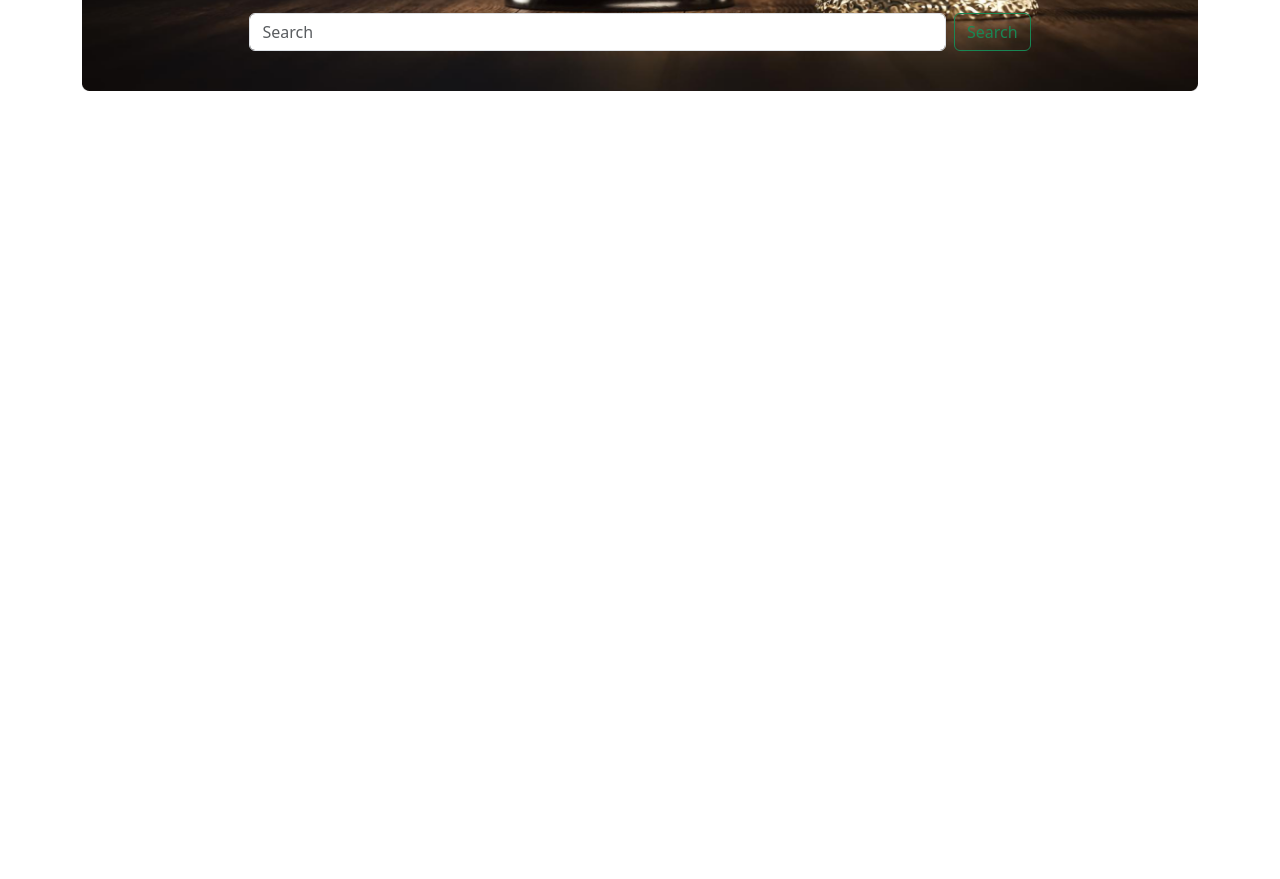
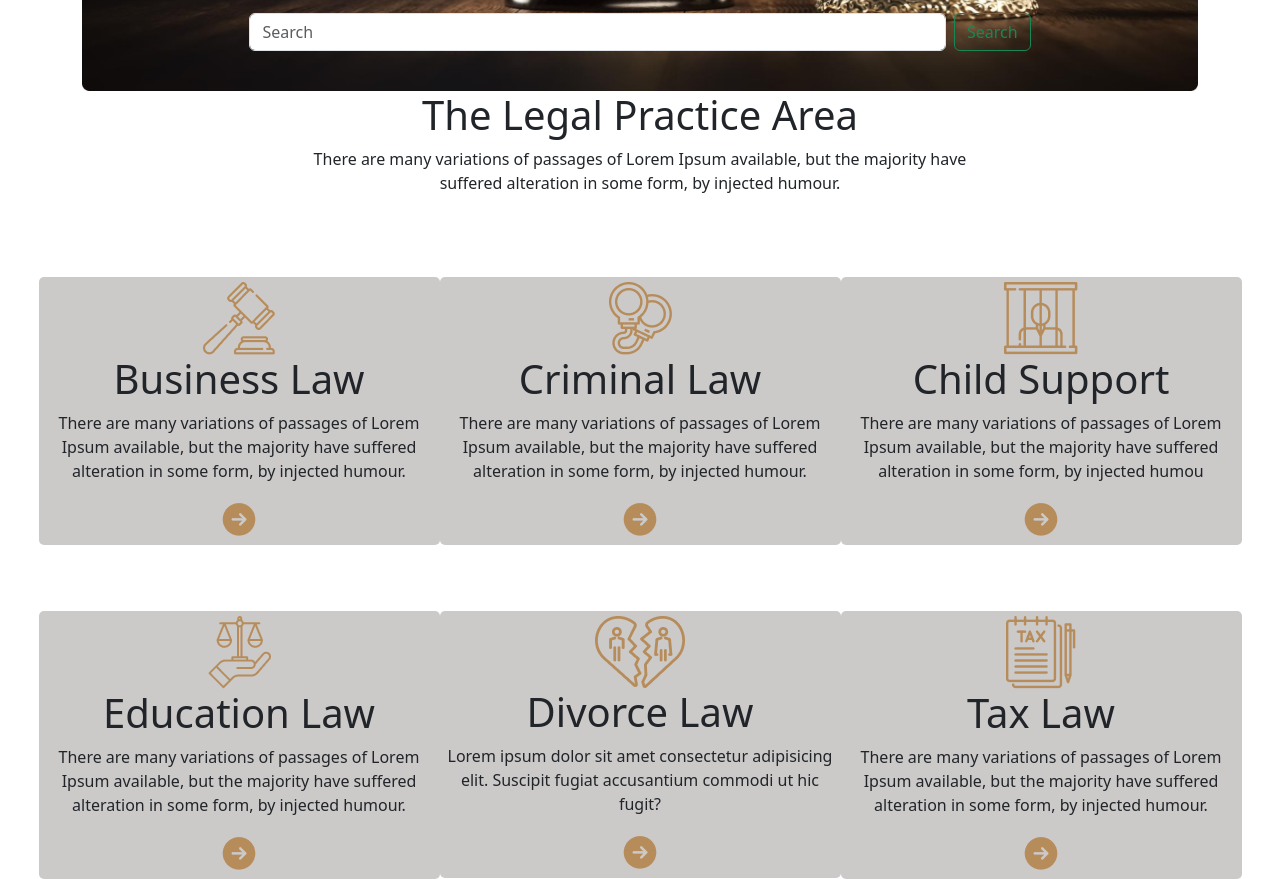
Before and after one commit to Saifulbabu50/khadijz-web-bd, a plain HTML site: page index.html in a window 1280 px wide. Shown: the part 506-1385 px from the top of the page. Before the commit the page ends 800 px from the top, so only its background shows below. Drawn offline with nearby package versions, Linux system fonts and the light colour scheme.

Commit message:
mane two secione

```diff
--- a/index.html
+++ b/index.html
@@ -55,6 +55,63 @@
           </div>
         </div>
       </div>
+      <section>
+        <div class="new-ss">
+          <div class="fast-section">
+            <h1>The Legal Practice Area</h1>
+            <p>There are many variations of passages of Lorem Ipsum available, but the majority have <br> suffered alteration in some form, by injected humour.</p>
+        </div>
+        <div class="babu-tt">
+          <div class="babu-ff">
+            <img src="images/business.png" alt="">
+            <div>
+              <h1>Business Law</h1>
+              <p>There are many variations of passages of Lorem Ipsum available, but the majority have suffered alteration in some form, by injected humour.</p>
+              <img src="images/Frame.png" alt="">
+            </div>
+          </div>
+          <div class="babu-ff">
+            <img src="images/criminal.png" alt="">
+            <div>
+              <h1>Criminal Law</h1>
+              <p>There are many variations of passages of Lorem Ipsum available, but the majority have suffered alteration in some form, by injected humour.</p>
+              <img src="images/Frame.png" alt="">
+            </div>
+          </div>
+          <div class="babu-ff">
+            <img src="images/child.png" alt="">
+            <div>
+              <h1>Child Support</h1>
+              <p>There are many variations of passages of Lorem Ipsum available, but the majority have suffered alteration in some form, by injected humou</p>
+              <img src="images/Frame.png" alt="">
+            </div>
+          </div>
+          <div class="babu-ff">
+            <img src="images/education.png" alt="">
+            <div>
+              <h1>Education Law</h1>
+              <p>There are many variations of passages of Lorem Ipsum available, but the majority have suffered alteration in some form, by injected humour.</p>
+              <img src="images/Frame.png" alt="">
+            </div>
+          </div>
+          <div class="babu-ff">
+            <img src="images/divorce.png" alt="">
+            <div>
+              <h1>Divorce Law</h1>
+              <p>Lorem ipsum dolor sit amet consectetur adipisicing elit. Suscipit fugiat accusantium commodi ut hic fugit?</p>
+              <img src="images/Frame.png" alt="">
+            </div>
+          </div>
+          <div class="babu-ff">
+            <img src="images/tax.png" alt="">
+            <div>
+              <h1>Tax Law</h1>
+              <p>There are many variations of passages of Lorem Ipsum available, but the majority have suffered alteration in some form, by injected humour.</p>
+              <img src="images/Frame.png" alt="">
+            </div>
+          </div>
+        </div>
+      </section>
     </main>
     <!-- bootstrap js -->
     <script src="https://cdn.jsdelivr.net/npm/bootstrap@5.3.3/dist/js/bootstrap.bundle.min.js" integrity="sha384-YvpcrYf0tY3lHB60NNkmXc5s9fDVZLESaAA55NDzOxhy9GkcIdslK1eN7N6jIeHz" crossorigin="anonymous"></script>
--- a/style/st.css
+++ b/style/st.css
@@ -27,7 +27,48 @@
     width:800px;
 }
 .text-banner{
-    color: white;
+    color: rgb(110, 106, 106);
     font-size:26px ;
     /* width:400px ; */
 }
+.fast-section{
+    text-align: center;
+}
+.new-ss{
+    display: flex;
+    flex-direction: column
+}
+.fast-sections{
+
+    align-items:center;
+    margin-top:55px ;
+    border-top:5px ;
+    width:401px ;
+    height:499px ;
+    text-align: center;
+    background-color: antiquewhite;
+    align-items: center;
+}
+/* fghjkkjhgf dfgh */
+.babu-tt{
+    display: grid;
+    justify-content: center;
+    grid-template-columns: repeat(3,1fr);
+    text-align:center;
+    align-items: center;
+
+
+
+
+
+}
+.babu-ff{
+    padding: 5px ;
+    background-color: #ccc9c9;
+    border-radius: 5px;
+    gap: 5px;
+    width:401px ;
+    height:auto;
+    align-items: center;
+    margin-top: 66px;
+}
```
